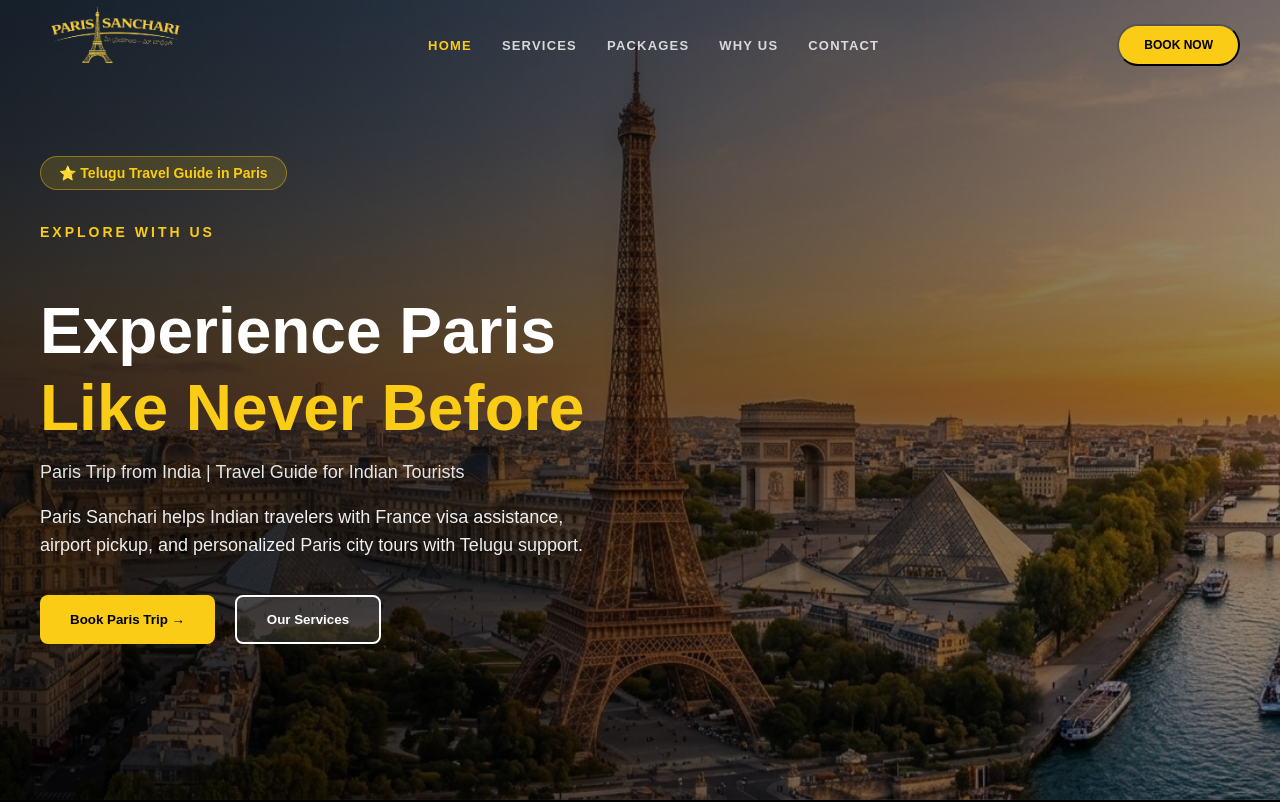
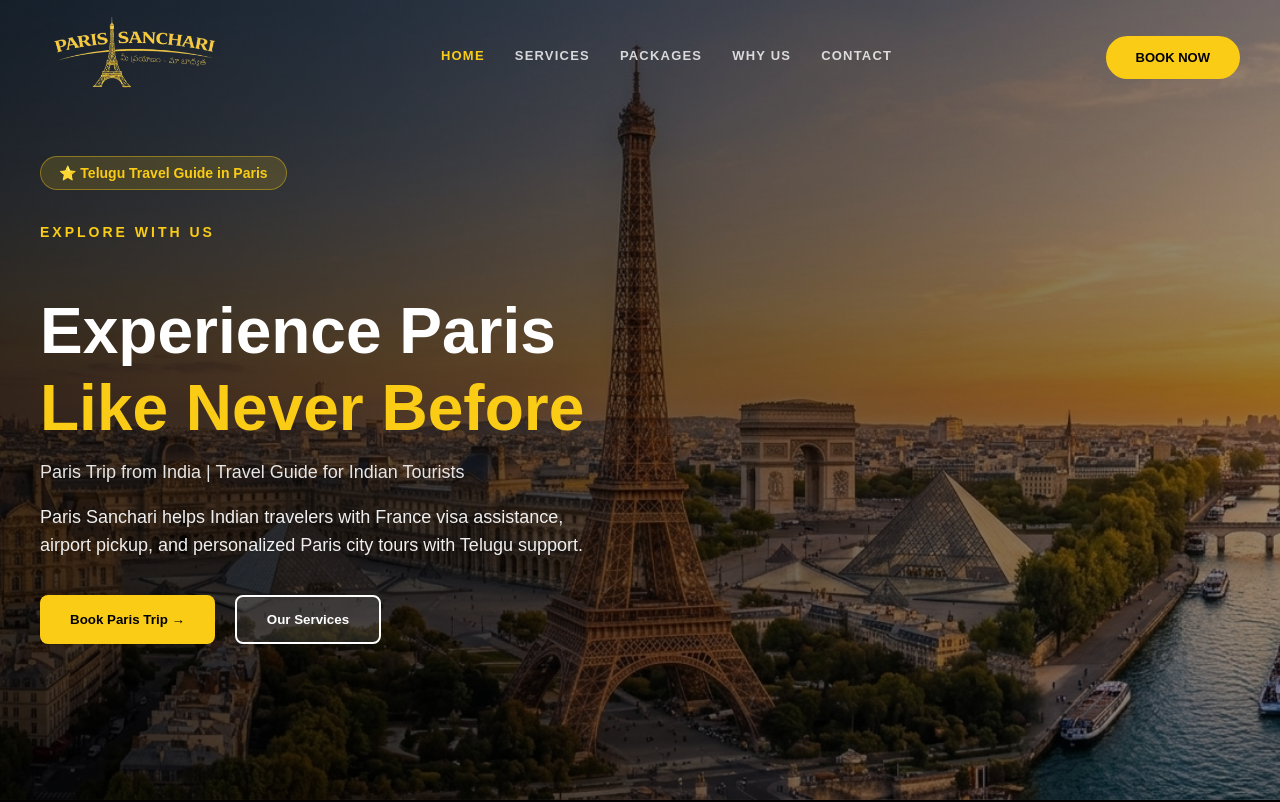
Before and after one commit to anil-2906/parissanchari, a React (Vite) app: page / in a window 1280 px wide. Shown: the top 802 px of the page. Built offline with nearby package versions, Linux system fonts and the light colour scheme.

Commit message:
update some changes

```diff
--- a/src/components/Contact.jsx
+++ b/src/components/Contact.jsx
@@ -49,8 +49,8 @@
           <p className="subtitle">START PLANNING</p>
           <h2 className="contact-title">Plan Your Paris Adventure</h2>
           <p className="contact-desc">
-            Share your travel plans and I'll help you create the perfect Paris & Europe itinerary.
-            No commitment — just honest guidance from a fellow Telugu traveler.
+            Share your travel plans and I will help you create the perfect Paris & Europe itinerary.
+            No commitment just honest guidance from a fellow Telugu traveler.
           </p>
 
           <div className="benefit-list">
--- a/src/components/Navbar.jsx
+++ b/src/components/Navbar.jsx
@@ -9,176 +9,74 @@
   const [isOpen, setIsOpen] = useState(false);
   const [showForm, setShowForm] = useState(false);
 
-  // Scroll active section detect
   useEffect(() => {
     const handleScroll = () => {
       setScrolled(window.scrollY > 50);
-
       if (window.scrollY < 100) {
         setActive("home");
         return;
       }
-
       const sections = ["services", "packages", "whyus", "contact"];
       const scrollPosition = window.scrollY + 150;
-
       sections.forEach((sectionId) => {
         const element = document.getElementById(sectionId);
         if (element) {
-          const offsetTop = element.offsetTop;
-          const height = element.offsetHeight;
-
-          if (
-            scrollPosition >= offsetTop &&
-            scrollPosition < offsetTop + height
-          ) {
+          if (scrollPosition >= element.offsetTop && scrollPosition < element.offsetTop + element.offsetHeight) {
             setActive(sectionId);
           }
         }
       });
     };
-
     window.addEventListener("scroll", handleScroll);
     return () => window.removeEventListener("scroll", handleScroll);
   }, []);
 
-  // Scroll to top
-  const scrollToTop = () => {
-    window.scrollTo({ top: 0, behavior: "smooth" });
-    setActive("home");
-    setIsOpen(false);
-  };
-
-  // Smooth scroll
   const handleLinkClick = (e, target) => {
     e.preventDefault();
     setIsOpen(false);
-
-    if (target === "home") {
-      scrollToTop();
-    } else {
-      const element = document.getElementById(target);
-
-      if (element) {
-        const offset = 80;
-        const bodyRect = document.body.getBoundingClientRect().top;
-        const elementRect = element.getBoundingClientRect().top;
-        const elementPosition = elementRect - bodyRect;
-        const offsetPosition = elementPosition - offset;
-
-        window.scrollTo({
-          top: offsetPosition,
-          behavior: "smooth",
-        });
-      }
+    const element = document.getElementById(target);
+    if (target === "home") window.scrollTo({ top: 0, behavior: "smooth" });
+    else if (element) {
+      window.scrollTo({ top: element.offsetTop - 80, behavior: "smooth" });
     }
   };
 
-  // Booking form open
   const openBookingForm = (e) => {
     e.preventDefault();
     setShowForm(true);
     setIsOpen(false);
   };
 
-  // Close menu on outside click (mobile UX improve)
-  useEffect(() => {
-    const closeMenu = (e) => {
-      if (!e.target.closest(".nav-container")) {
-        setIsOpen(false);
-      }
-    };
-    document.addEventListener("click", closeMenu);
-    return () => document.removeEventListener("click", closeMenu);
-  }, []);
-
   return (
     <>
       <nav className={`navbar ${scrolled ? "scrolled" : ""}`}>
         <div className="nav-container">
-
           {/* LOGO */}
-          <div className="logo-box" onClick={scrollToTop}>
-            <img
-              src={logo}
-              alt="Paris Sanchari - Paris trip from India travel guide"
-              className="logo-img"
-              loading="eager"
-            />
+          <div className="logo-box" onClick={(e) => handleLinkClick(e, "home")}>
+            <img src={logo} alt="Paris Sanchari" className="logo-img" />
           </div>
 
           {/* HAMBURGER */}
-          <div
-            className={`hamburger ${isOpen ? "open" : ""}`}
-            onClick={() => setIsOpen(!isOpen)}
-            aria-label="Toggle menu"
-          >
-            <span></span>
-            <span></span>
-            <span></span>
+          <div className={`hamburger ${isOpen ? "open" : ""}`} onClick={() => setIsOpen(!isOpen)}>
+            <span></span><span></span><span></span>
           </div>
 
           {/* MENU */}
           <div className={`nav-menu ${isOpen ? "nav-active" : ""}`}>
-            <a
-              href="#home"
-              className={active === "home" ? "active" : ""}
-              onClick={(e) => handleLinkClick(e, "home")}
-            >
-              Home
-            </a>
+            <a href="#home" className={active === "home" ? "active" : ""} onClick={(e) => handleLinkClick(e, "home")}>Home</a>
+            <a href="#services" className={active === "services" ? "active" : ""} onClick={(e) => handleLinkClick(e, "services")}>Services</a>
+            <a href="#packages" className={active === "packages" ? "active" : ""} onClick={(e) => handleLinkClick(e, "packages")}>Packages</a>
+            <a href="#whyus" className={active === "whyus" ? "active" : ""} onClick={(e) => handleLinkClick(e, "whyus")}>Why Us</a>
+            <a href="#contact" className={active === "contact" ? "active" : ""} onClick={(e) => handleLinkClick(e, "contact")}>Contact</a>
 
-            <a
-              href="#services"
-              className={active === "services" ? "active" : ""}
-              onClick={(e) => handleLinkClick(e, "services")}
-            >
-              Services
-            </a>
-
-            <a
-              href="#packages"
-              className={active === "packages" ? "active" : ""}
-              onClick={(e) => handleLinkClick(e, "packages")}
-            >
-              Packages
-            </a>
-
-            <a
-              href="#whyus"
-              className={active === "whyus" ? "active" : ""}
-              onClick={(e) => handleLinkClick(e, "whyus")}
-            >
-              Why Us
-            </a>
-
-            <a
-              href="#contact"
-              className={active === "contact" ? "active" : ""}
-              onClick={(e) => handleLinkClick(e, "contact")}
-            >
-              Contact
-            </a>
-
-            {/* MOBILE BUTTON */}
-            <button
-              onClick={openBookingForm}
-              className="header-btn mobile-nav-btn"
-            >
-              Book Now
-            </button>
+            {/* Mobile View Button - Only shows inside hamburger */}
+            <button onClick={openBookingForm} className="header-btn mobile-nav-btn">Book Now</button>
           </div>
 
-          {/* DESKTOP BUTTON */}
-          <div className="nav-btn-box desktop-only">
-            <button onClick={openBookingForm} className="header-btn">
-              Book Now
-            </button>
-          </div>
+          {/* Desktop View Button - Stays outside menu */}
+          <button onClick={openBookingForm} className="header-btn desktop-only">Book Now</button>
         </div>
       </nav>
-
-      {/* CONTACT FORM MODAL */}
       {showForm && <ContactForm closeForm={() => setShowForm(false)} />}
     </>
   );
--- a/src/styles/navbar.css
+++ b/src/styles/navbar.css
@@ -4,7 +4,7 @@
   top: 0;
   left: 0;
   width: 100%;
-  height: 90px;
+  height: 110px;
   display: flex;
   justify-content: center;
   align-items: center;
@@ -14,8 +14,8 @@
 }
 
 .navbar.scrolled {
-  height: 70px;
-  background: rgba(5, 5, 5, 0.95);
+  height: 85px;
+  background: rgba(5, 5, 5, 0.98);
   backdrop-filter: blur(15px);
   border-bottom: 1px solid rgba(250, 204, 21, 0.2);
 }
@@ -29,15 +29,26 @@
   padding: 0 40px;
 }
 
-/* LOGO */
+/* LOGO - Alignment Updated */
+.logo-box {
+  cursor: pointer;
+  display: flex;
+  align-items: center;
+}
+
 .logo-img {
-  height: 100px;
-  cursor: pointer;
-  transition: 0.3s ease;
+  height: 125px; /* Size updated based on */
+  width: auto;
+  transition: 0.4s ease;
+  object-fit: contain;
+  /* Logo ni menu items tho paatu balance cheyadaniki down chesam */
+  margin-top: 15px;
+  display: block;
 }
 
 .navbar.scrolled .logo-img {
-  height: 60px;
+  height: 85px;
+  margin-top: 8px; /* Scrolled state lo kuda balance chesam */
 }
 
 /* NAV MENU (Desktop) */
@@ -51,12 +62,11 @@
   text-decoration: none;
   color: #ffffff;
   font-size: 13px;
-  font-weight: 600;
+  font-weight: 700;
   text-transform: uppercase;
   letter-spacing: 1.2px;
   opacity: 0.8;
   transition: 0.3s;
-  position: relative;
 }
 
 .nav-menu a:hover, .nav-menu a.active {
@@ -64,101 +74,66 @@
   opacity: 1;
 }
 
-/* === DOUBLE BUTTON FIX FOR DESKTOP === */
-.nav-menu .mobile-nav-btn {
-  display: none; /* Desktop meeda menu lopalunna button kanipinchadu */
+/* === BUTTONS VISIBILITY FIX === */
+.desktop-only {
+  display: flex !important;
 }
 
-.desktop-only {
-  display: block; /* Desktop meeda main button kanipisthundi */
+.mobile-nav-btn {
+  display: none !important;
 }
 
-/* HAMBURGER ICON */
-.hamburger {
-  display: none;
-  flex-direction: column;
-  gap: 6px;
+.header-btn {
+  background: #facc15;
+  color: #000 !important;
+  padding: 12px 28px;
+  border-radius: 50px;
+  font-size: 13px;
+  font-weight: 800;
+  text-transform: uppercase;
+  border: 2px solid #facc15;
+  transition: 0.3s;
   cursor: pointer;
-  z-index: 1100;
+  /* Button position adjust chesam desktop meeda */
+  margin-top: 5px;
 }
 
-.hamburger span {
-  width: 30px;
-  height: 3px;
-  background: #facc15;
-  border-radius: 10px;
-  transition: 0.3s;
+.header-btn:hover {
+  background: transparent;
+  color: #facc15 !important;
 }
 
-/* MOBILE RESPONSIVE (Max 900px) */
+/* HAMBURGER */
+.hamburger { display: none; cursor: pointer; flex-direction: column; gap: 5px; }
+.hamburger span { width: 25px; height: 3px; background: #facc15; transition: 0.3s; }
+
+/* MOBILE RESPONSIVE */
 @media (max-width: 900px) {
-  .nav-container {
-    padding: 0 20px;
+  .navbar { height: 90px; }
+
+  .logo-img {
+    height: 100px;
+    margin-top: 10px; /* Mobile lo spacing adjust chesam */
   }
 
-  .hamburger {
-    display: flex;
-  }
+  .hamburger { display: flex; }
 
-  .hamburger.open span:nth-child(1) { transform: translateY(9px) rotate(45deg); }
-  .hamburger.open span:nth-child(2) { opacity: 0; }
-  .hamburger.open span:nth-child(3) { transform: translateY(-9px) rotate(-45deg); }
-
-  /* Desktop main button ni mobile lo hide chesthunnam */
-  .desktop-only {
-    display: none !important;
-  }
+  .desktop-only { display: none !important; }
 
   .nav-menu {
     position: fixed;
-    top: 0;
-    right: -100%;
-    width: 280px;
-    height: 100vh;
-    background: rgba(10, 10, 10, 0.98);
-    backdrop-filter: blur(20px);
+    top: 0; right: -100%;
+    width: 280px; height: 100vh;
+    background: #0a0a0a;
     flex-direction: column;
     justify-content: center;
-    align-items: center;
-    gap: 35px;
-    transition: 0.5s cubic-bezier(0.4, 0, 0.2, 1);
-    box-shadow: -10px 0 30px rgba(0,0,0,0.5);
-    z-index: 1050;
+    transition: 0.4s;
   }
 
-  .nav-menu.nav-active {
-    right: 0;
-  }
+  .nav-menu.nav-active { right: 0; }
 
-  /* Mobile menu lona button ni mathrame ikkada chupisthunnam */
-  .nav-menu .mobile-nav-btn {
-    display: block !important;
-    margin-top: 10px;
-  }
-
-  .nav-menu a {
-    font-size: 16px;
-    width: 100%;
-    text-align: center;
-    padding: 10px 0;
+  .mobile-nav-btn {
+    display: flex !important;
+    margin-top: 20px;
   }
 }
-
-/* BOOK NOW BUTTON STYLE */
-.header-btn {
-  background: #facc15;
-  color: #000 !important;
-  padding: 12px 25px;
-  border-radius: 50px;
-  font-size: 12px;
-  font-weight: 800;
-  text-transform: uppercase;
-  text-decoration: none;
-  transition: 0.3s;
-  display: inline-block;
-}
-
-.header-btn:hover {
-  background: #fff;
-  transform: translateY(-2px);
-}
```
Also changed, not shown: src/components/Footer.jsx (+32 -22 lines), src/styles/contact.css (+39 -24 lines), src/styles/footer.css (+82 -57 lines).
